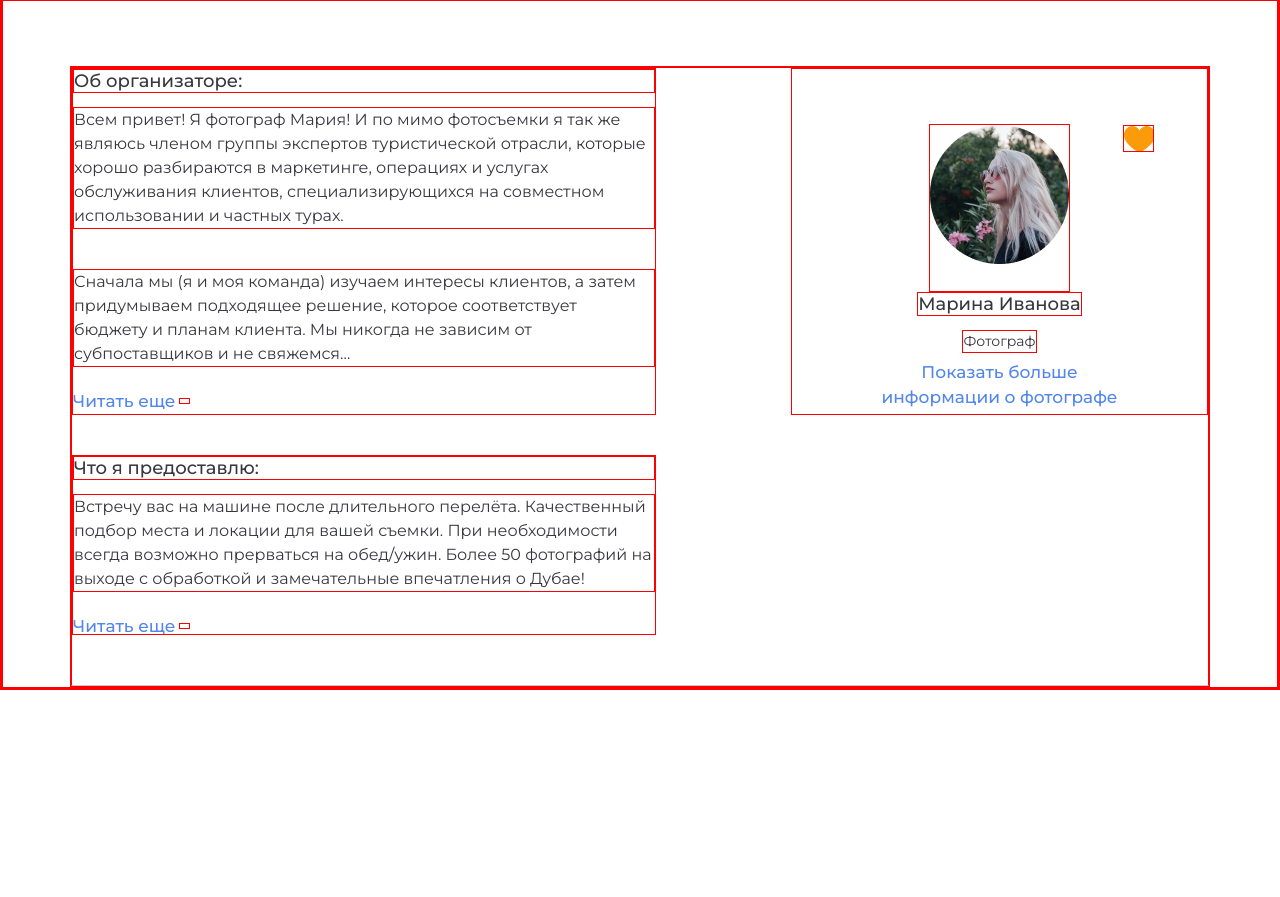
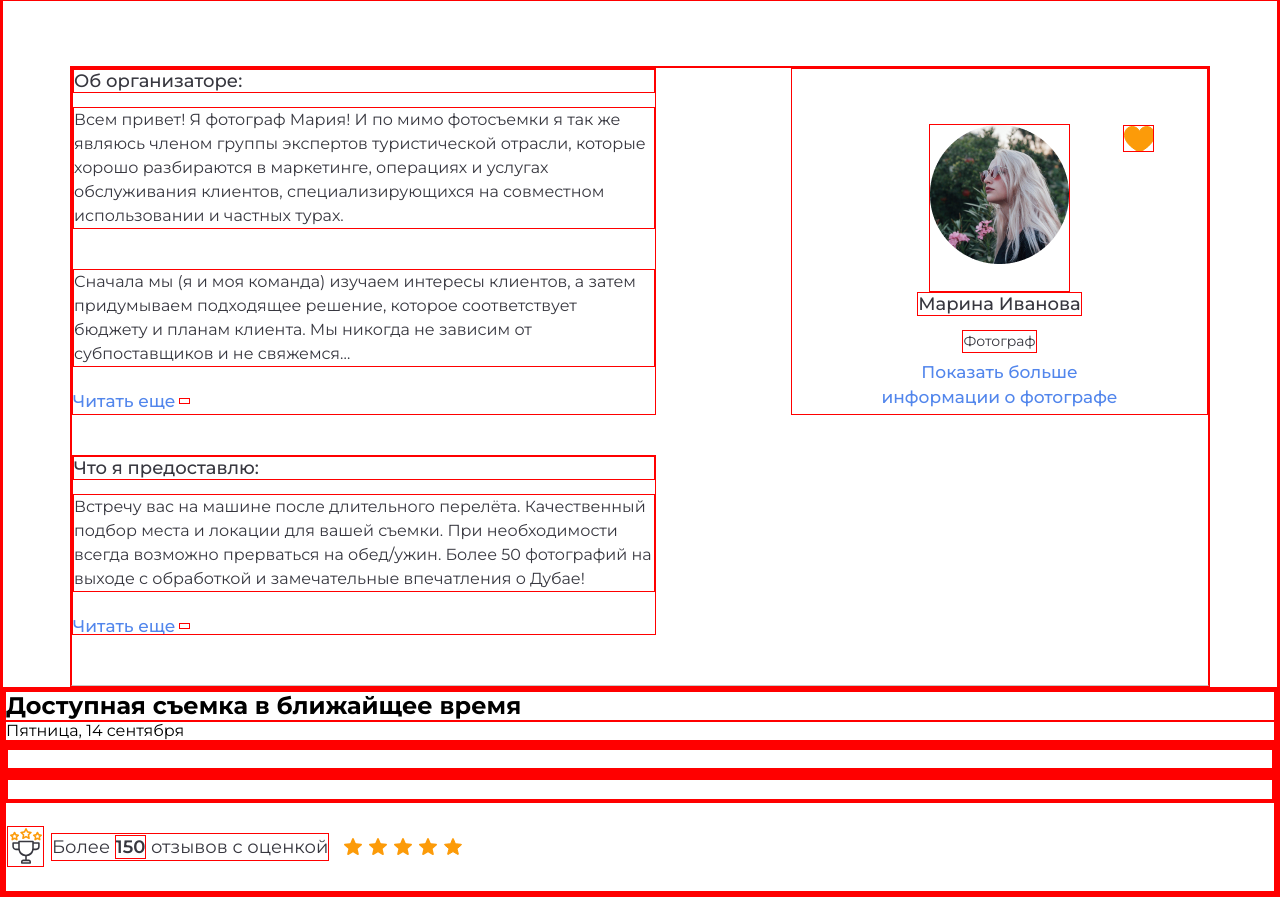
Before and after one commit to ladudasha/HelyFly, a plain HTML site: page index.html in a window 1280 px wide. Shown: the part 2146-3043 px from the top of the page. Before the commit the page ends 2836 px from the top, so only its background shows below. Drawn offline with Linux system fonts and the light colour scheme.

Commit message:
section time start

```diff
--- a/assets/css/style.css
+++ b/assets/css/style.css
@@ -398,6 +398,13 @@ template {
         padding: 0;
         margin: 0 auto;
     }
+}
+
+.text {
+    font-size: 16px;
+    font-weight: 400;
+    line-height: 24px;
+    color: #37373f;
 }
 
 .title {
@@ -815,7 +822,34 @@ template {
     height: 32px;
 }
 
-.info__reviews {
+.info__reiting {
+    padding: 15px 0 15px 45px;
+}
+
+.rating {
+    display: -ms-flexbox;
+    display: flex;
+    -ms-flex-pack: center;
+    justify-content: center;
+    -ms-flex-direction: column;
+    flex-direction: column;
+}
+
+@media (min-width: 576px) {
+    .rating {
+        padding: 30px 0 30px 45px;
+        display: -ms-flexbox;
+        display: flex;
+        -ms-flex-pack: start;
+        justify-content: flex-start;
+        -ms-flex-align: center;
+        align-items: center;
+        -ms-flex-direction: row;
+        flex-direction: row;
+    }
+}
+
+.rating__reviews {
     font-size: 14px;
     font-weight: 400;
     line-height: 20px;
@@ -824,7 +858,7 @@ template {
     margin-bottom: 10px;
 }
 
-.info__reviews span {
+.rating__reviews span {
     font-size: 14px;
     font-weight: 500;
     line-height: 20px;
@@ -832,7 +866,7 @@ template {
 }
 
 @media (min-width: 576px) {
-    .info__reviews span {
+    .rating__reviews span {
         font-size: 18px;
         font-weight: 600;
         line-height: 26px;
@@ -841,7 +875,7 @@ template {
 }
 
 @media (min-width: 576px) {
-    .info__reviews {
+    .rating__reviews {
         font-size: 18px;
         font-weight: 400;
         line-height: 26px;
@@ -851,7 +885,12 @@ template {
     }
 }
 
-.info__reviews::before {
+.rating__reviews-img {
+    width: 118px;
+    height: 17px;
+}
+
+.rating__reviews::before {
     content: "";
     background-image: url(../images/info/groupcup.svg);
     display: block;
@@ -865,38 +904,9 @@ template {
 }
 
 @media (min-width: 576px) {
-    .info__reviews::before {
+    .rating__reviews::before {
         bottom: -7px;
     }
-}
-
-.info .info__inner {
-    padding: 15px 0 15px 45px;
-    display: -ms-flexbox;
-    display: flex;
-    -ms-flex-pack: center;
-    justify-content: center;
-    -ms-flex-direction: column;
-    flex-direction: column;
-}
-
-@media (min-width: 576px) {
-    .info .info__inner {
-        padding: 30px 0 30px 45px;
-        display: -ms-flexbox;
-        display: flex;
-        -ms-flex-pack: left;
-        justify-content: left;
-        -ms-flex-align: center;
-        align-items: center;
-        -ms-flex-direction: row;
-        flex-direction: row;
-    }
-}
-
-.info .info__reviews-img {
-    width: 118px;
-    height: 17px;
 }
 
 .photocards {
@@ -1083,10 +1093,13 @@ template {
     }
 }
 
+.ivanova__photo {
+    position: relative;
+}
+
 @media (min-width: 768px) {
     .ivanova__photo {
         margin-top: 43px;
-        position: relative;
     }
 }
 
@@ -1096,15 +1109,15 @@ template {
     }
 }
 
-.ivanova__photo__photo::after {
+.ivanova__photo::after {
     content: "";
     background-image: url(../images/ivanova/heart.svg);
     display: block;
     width: 31px;
     height: 27px;
     position: absolute;
-    top: 7px;
-    right: -15px;
+    top: 0px;
+    right: -85px;
 }
 
 .ivanova__img {
--- a/index.html
+++ b/index.html
@@ -91,9 +91,9 @@
                     </ul>
 
                     <hr>
-                    <div class="info__inner">
-                        <p class="info__reviews">Более <span>150</span> отзывов с оценкой</p>
-                        <img class="info__reviews-img" src="./assets/images/info/stars.svg" alt="stars">
+                    <div class="info__rating rating">
+                        <p class="rating__reviews">Более <span>150</span> отзывов с оценкой</p>
+                        <img class="rating__reviews-img" src="./assets/images/info/stars.svg" alt="stars">
                     </div>
                     <hr>
 
@@ -175,17 +175,63 @@
                     <a class="ivanova__link-read link" href="#">Читать еще</a>
                 </div>
 
-
             </div>
         </div>
+
+    </section>
+
+
+    <section class="time">
+        <div class="container">
+            <div class="time__wrapper">
+
+                <h2 class="time__title litle">Доступная съемка в ближайщее время</h2>
+                <p class="time__text">Пятница, 14 сентября</p>
+
+                <div class="time__inner time__inner-one">
+
+                    <div class="time__box time__box-one">
+
+                        <p class="time__text text"></p>
+
+                        <p class="time__text time__text-cost"></p>
+
+                        <p class="time__text"></p>
+
+                        <div class="time__btn">
+                            <button></button>
+                        </div>
+
+                    </div>
+                </div>
+
+
+                <div class="time__inner time__inner-two">
+                    <div class="time__box time__box-two">
+
+                        <p></p>
+
+                        <p></p>
+
+                        <p></p>
+
+                        <div class="btn">
+                            <button></button>
+                        </div>
+
+                    </div>
+                </div>
+
+                <div class="time__rating rating">
+                    <p class="rating__reviews">Более <span>150</span> отзывов с оценкой</p>
+                    <img class="rating__reviews-img" src="./assets/images/info/stars.svg" alt="stars">
+                </div>
 
 
 
 
-
-
-
-
+            </div>
+        </div>
     </section>
 
 
```
Also changed, not shown: assets/css/style.min.css, 1 other file.
